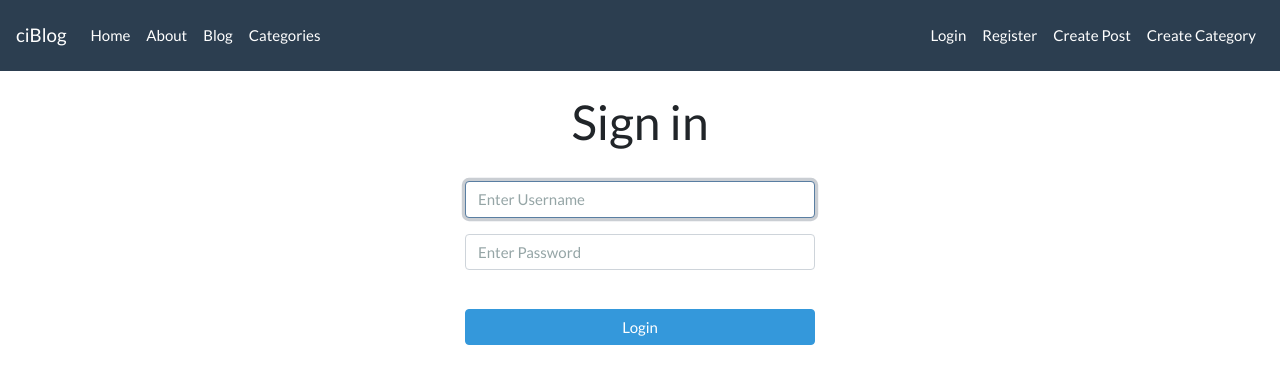
After one commit to Velismo/ciblog, a CodeIgniter app: page /ciblog/users/login in a window 1280 px wide. The commit adds this page. Shown: the top 384 px of the page. Run offline with CodeIgniter, Linux system fonts and the light colour scheme; some libraries are stand-ins or nearby versions.

Commit message:
finished the second part of the login section

```diff
--- a/application/controllers/Users.php
+++ b/application/controllers/Users.php
@@ -1,5 +1,6 @@
 <?php
     class Users extends CI_Controller{
+        //Register user
         public function register(){
             $data['title'] = 'Sign Up';
 
@@ -26,6 +27,44 @@
             }
         }
 
+        //Login user
+        public function login(){
+            $data['title'] = 'Sign in';
+
+            $this->form_validation->set_rules('username', 'Username', 'required');
+            $this->form_validation->set_rules('password', 'Password', 'required');
+
+            if($this->form_validation->run() === FALSE){
+                $this->load->view('templates/header');
+                $this->load->view('users/login', $data);
+                $this->load->view('templates/footer');
+            } else {
+
+                // Get username
+                $username = $this->input->post('username');
+                // Get and encrypt the password
+                $password = md5($this->input->post('password'));
+
+                // Login user
+                $user_id = $this->user_model->login($username, $password);
+
+                if($user_id){
+                    // Create session
+                    die('SUCCESS');
+                    // Set message
+                    $this->session->set_flashdata('user_loggedin', 'You are now logged in');
+
+                    redirect('posts');
+                } else {
+                    // Set message
+                    $this->session->set_flashdata('login_failed', 'Login is invalid');
+
+                    redirect('users/login');
+
+                }
+            }
+        }
+
         // Check if username exists
         function check_username_exists($username){
             $this->form_validation->set_message('check_username_exists', 'That username already exists. Please take another one');
--- a/application/models/User_model.php
+++ b/application/models/User_model.php
@@ -12,6 +12,21 @@
 
             //Insert user
             return $this->db->insert('users', $data);
+        }
+
+        // Log user in
+        public function login($username, $password){
+            // Validate
+            $this->db->where('username', $username);
+            $this->db->where('password', $password);
+
+            $result = $this->db->get('users');
+
+            if($result->num_rows() == 1){
+                return $result->row(0)->id;
+            } else {
+                return false;
+            }
         }
 
         // Check username exists
--- a/application/views/templates/header.php
+++ b/application/views/templates/header.php
@@ -26,6 +26,9 @@
       </li>
     </ul>
     <ul class="nav navbar-nav navbar-right">
+      <li class="nav-item">
+        <a class="nav-link" href="<?php echo base_url(); ?>users/login">Login</a>
+      </li>
       <li class="nav-item">
         <a class="nav-link" href="<?php echo base_url(); ?>users/register">Register</a>
       </li>
@@ -61,3 +64,8 @@
   <?php if($this->session->flashdata('post_deleted')): ?>
     <?php echo '<p class="alert alert-success">'.$this->session->flashdata('post_deleted').'</p>'; ?>
   <?php endif; ?>
+
+  <?php if($this->session->flashdata('login_failed')): ?>
+    <br>
+    <?php echo '<p class="alert alert-danger">'.$this->session->flashdata('login_failed').'</p>'; ?>
+  <?php endif; ?>
--- /dev/null
+++ b/application/views/users/login.php
@@ -0,0 +1,19 @@
+<?php echo form_open('users/login'); ?>
+    <div class="row">
+        <div class="col-md-4 offset-md-4">
+        <br>
+            <h1 class="text-center">
+                <?php echo $title; ?>
+            </h1>
+            <br>
+            <div class="form-group">
+                <input type="text" name="username" class="form-control" placeholder="Enter Username" required autofocus>
+            </div>
+            <div class="form-group">
+                <input type="password" name="password" class="form-control" placeholder="Enter Password" required autofocus>
+            </div>
+            <br>
+            <button class="btn btn-info btn-block">Login</button>
+        </div>
+    </div>
+<?php echo form_close(); ?>
```
Also changed, not shown: application/views/users/register.php (+8 -2 lines).
